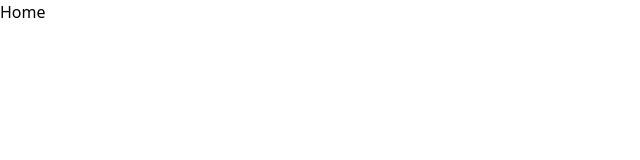
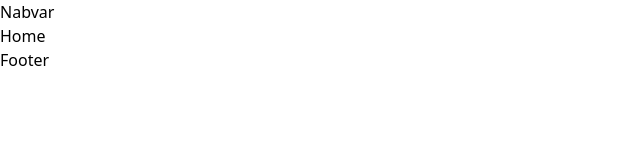
Before and after one commit to Facundo-Alvarez-Torriglia/MARIPOSAS-FRONTEND, a React (Vite) app: page / in a window 1280 px wide. Shown: the top 160 px of the page, without its empty margins (0-640 px from the left). Built offline with nearby package versions, Linux system fonts and the light colour scheme.

Commit message:
carpetas

```diff
--- a/src/MariposasApp.jsx
+++ b/src/MariposasApp.jsx
@@ -1,7 +1,12 @@
-import { AppRoutes } from "./routes/AppRoutes"
+import { Footer, Nabvar } from "./components/view";
+import { AppRoutes } from "./routes/AppRoutes";
 
 export const MariposasApp = () => {
-    return (
-        <AppRoutes/>
-    )
-}
+  return (
+    <>
+      <Nabvar />
+      <AppRoutes />
+      <Footer />
+    </>
+  );
+};
--- /dev/null
+++ b/src/components/view/Footer.jsx
@@ -0,0 +1,5 @@
+export const Footer = () => {
+  return (
+    <div>Footer</div>
+  )
+}
--- /dev/null
+++ b/src/components/view/Nabvar.jsx
@@ -0,0 +1,6 @@
+
+export const Nabvar = () => {
+  return (
+    <div>Nabvar</div>
+  )
+}
--- /dev/null
+++ b/src/components/view/index.js
@@ -0,0 +1,2 @@
+export * from './Footer';
+export * from './Nabvar';
```
